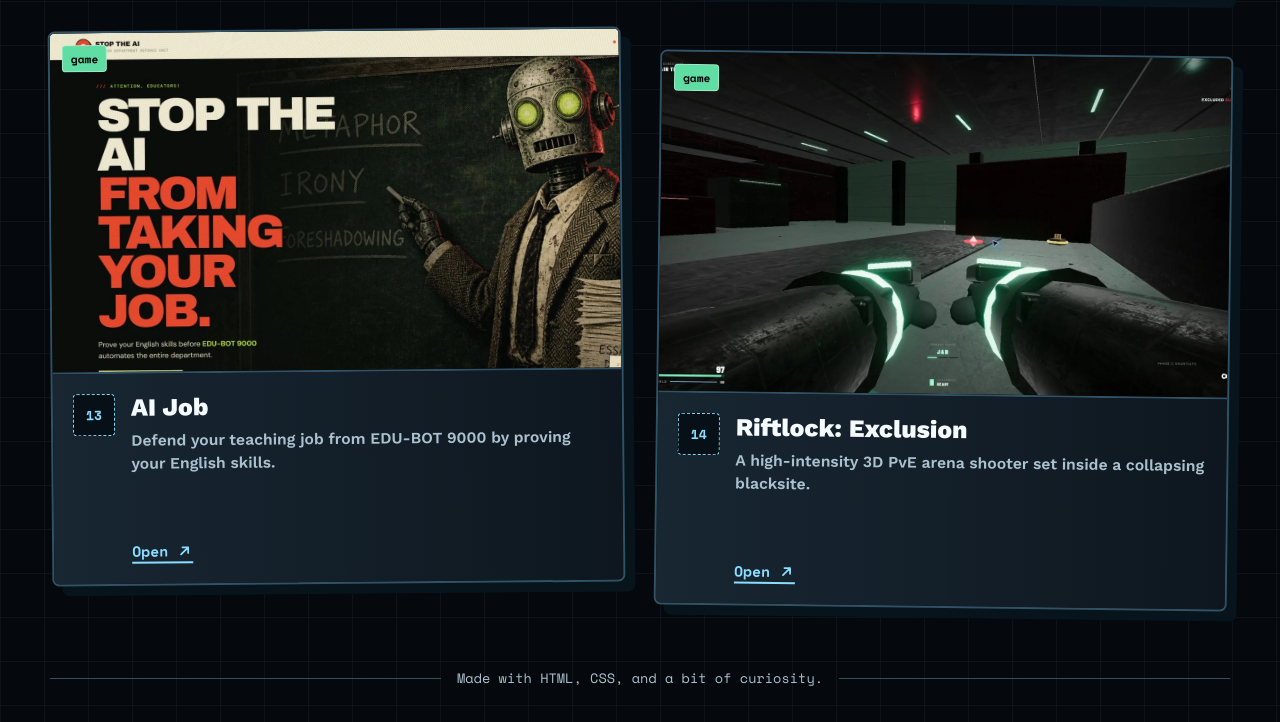
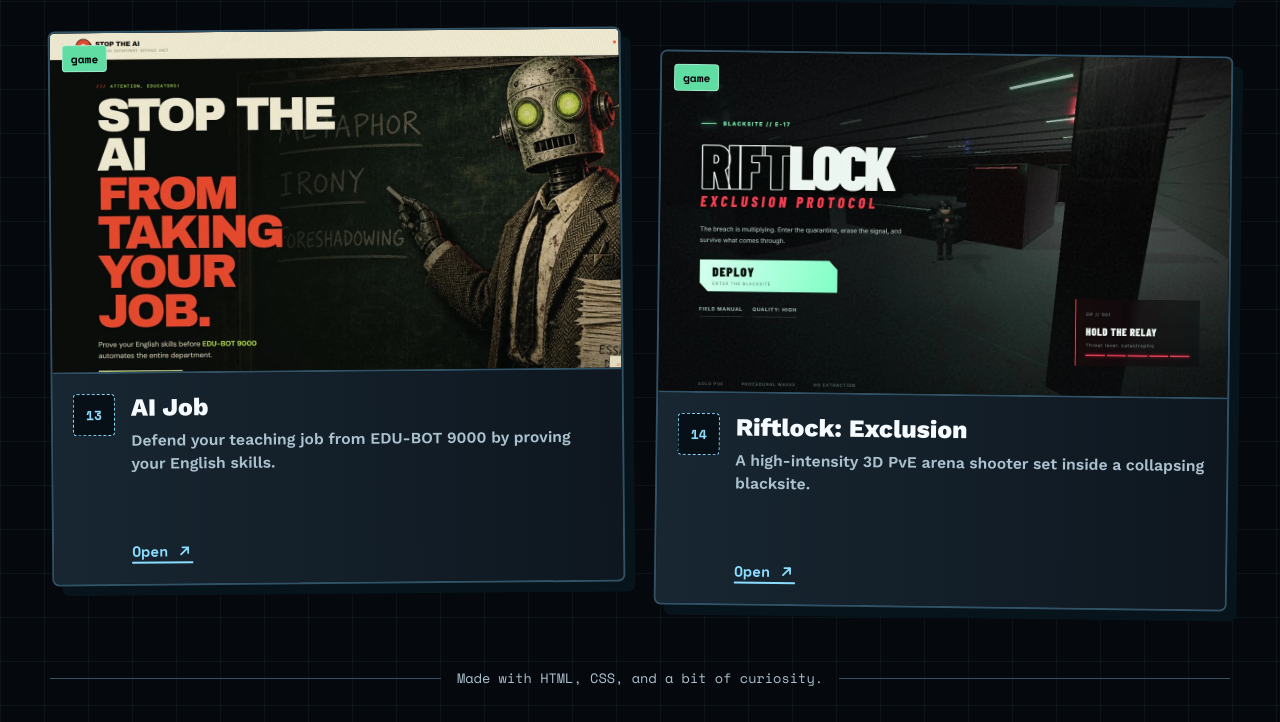
Before and after one commit to divulgenceai/portfolio-home, a plain HTML site: page index.html in a window 1280 px wide. Shown: the part 4091-4813 px from the top of the page. Drawn offline with nearby package versions, Linux system fonts and the light colour scheme.

Commit message:
Improve Riftlock portfolio image

```diff
--- a/index.html
+++ b/index.html
@@ -479,8 +479,8 @@
           >
             <span class="project-image">
               <img
-                src="assets/projects/riftlock.webp"
-                alt="Gameplay screenshot from Riftlock: Exclusion"
+                src="assets/projects/riftlock-title.webp"
+                alt="Riftlock: Exclusion title screen"
                 width="1280"
                 height="768"
                 decoding="async"
```
Also changed, not shown: assets/projects/riftlock-title.webp (added).
